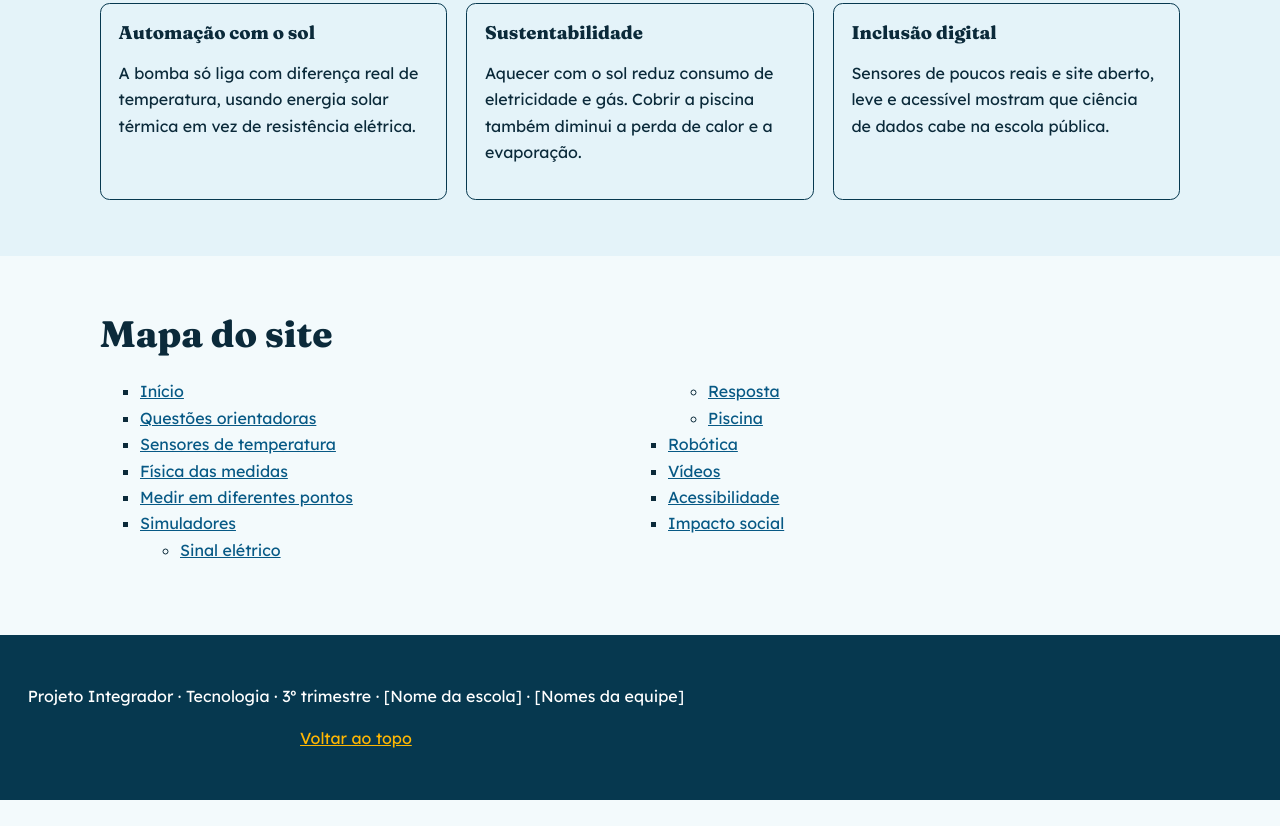
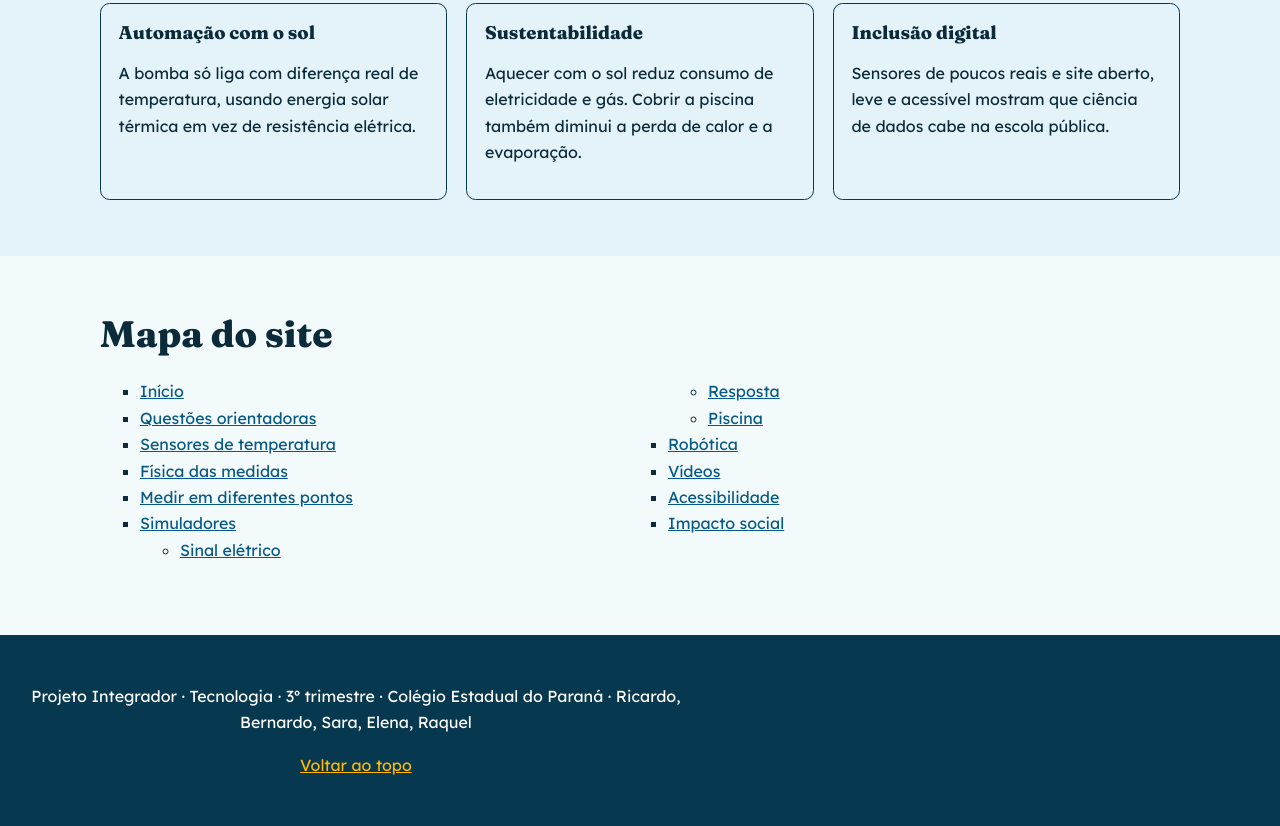
Before and after one commit to ricardorosenbengercabral-star/ifa3tri, a plain HTML site: page index.html in a window 1280 px wide. Shown: the part 7572-8398 px from the top of the page. Before the commit the page ends 8372 px from the top, so only its background shows below. Drawn offline with Linux system fonts and the light colour scheme.

Commit message:
Update footer with team and school information

```diff
--- a/index.html
+++ b/index.html
@@ -216,7 +216,7 @@ else if (tCol - tPisc &lt; 2.0) digitalWrite(BOMBA, LOW); // desligar
 </ul>
 </section>
 </main>
-<footer><p>Projeto Integrador · Tecnologia · 3º trimestre · [Nome da escola] · [Nomes da equipe]</p><p><a href="#inicio">Voltar ao topo</a></p></footer>
+<footer><p>Projeto Integrador · Tecnologia · 3º trimestre · Colégio Estadual do Paraná · Ricardo, Bernardo, Sara, Elena, Raquel </p><p><a href="#inicio">Voltar ao topo</a></p></footer>
 <div vw class="enabled"><div vw-access-button class="active"></div><div vw-plugin-wrapper><div class="vw-plugin-top-wrapper"></div></div></div>
 <script src="https://vlibras.gov.br/app/vlibras-plugin.js"></script>
 <script>try{new window.VLibras.Widget('https://vlibras.gov.br/app')}catch(e){}</script>
```
